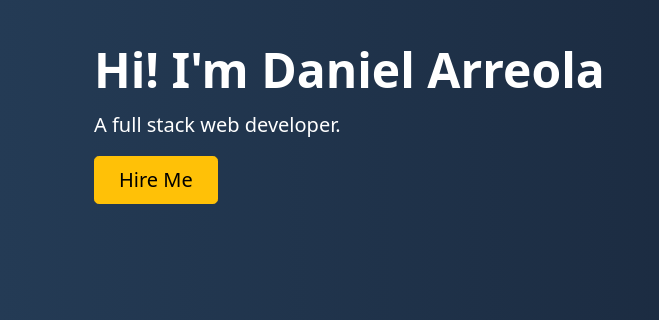
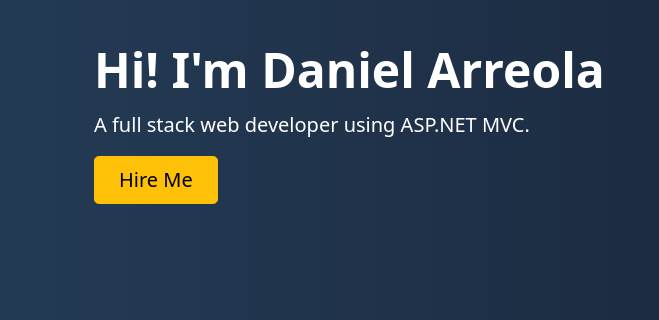
Before and after one commit to arreodan/CoderFoundryFirstProject, a plain HTML site: page index.html in a window 1280 px wide. Shown: the part 167-487 px from the top of the page, 0-659 px from the left. Drawn offline with nearby package versions, Linux system fonts and the light colour scheme.

Commit message:
changed subtitle

```diff
--- a/index.html
+++ b/index.html
@@ -59,7 +59,7 @@
                 </div>
                 <div class="col-lg-6">
                     <h1 class="display-5 fw-bold lh-1 mb-3">Hi! I'm Daniel Arreola</h1>
-                    <p class="lead">A full stack web developer.
+                    <p class="lead">A full stack web developer using ASP.NET MVC.
                     </p>
                     <div class="d-grid gap-2 d-md-flex justify-content-md-start">
                         <button type="button" class="btn btn-warning btn-lg px-4 me-md-2">Hire Me</button>
```
